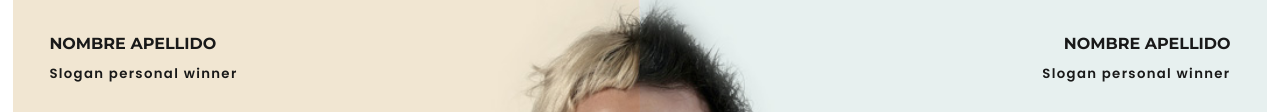
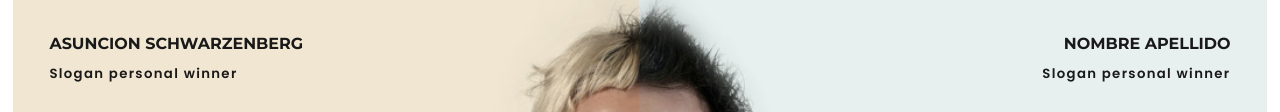
Before and after one commit to aschwarzenberg1/Schwarzenberg-Soto, a plain HTML site: page index.html in a window 1280 px wide. Shown: the part 797-909 px from the top of the page. Drawn offline with Linux system fonts and the light colour scheme.

Commit message:
cambio de nombre

```diff
--- a/index.html
+++ b/index.html
@@ -45,7 +45,7 @@
 <h3>QUIENES SOMOS</h3>
 <div id="somos">
 	<div class="dupla primera">
-		<h4>NOMBRE APELLIDO</h4>
+		<h4>ASUNCION SCHWARZENBERG</h4>
 		<h5>Slogan personal winner</h5>
 		<p>Praesent euismod et urna vitae aliquam aliquam.</p>
 		<address><a href="mailto:mail@mail.com">mail@mail.com</a></address>
```
